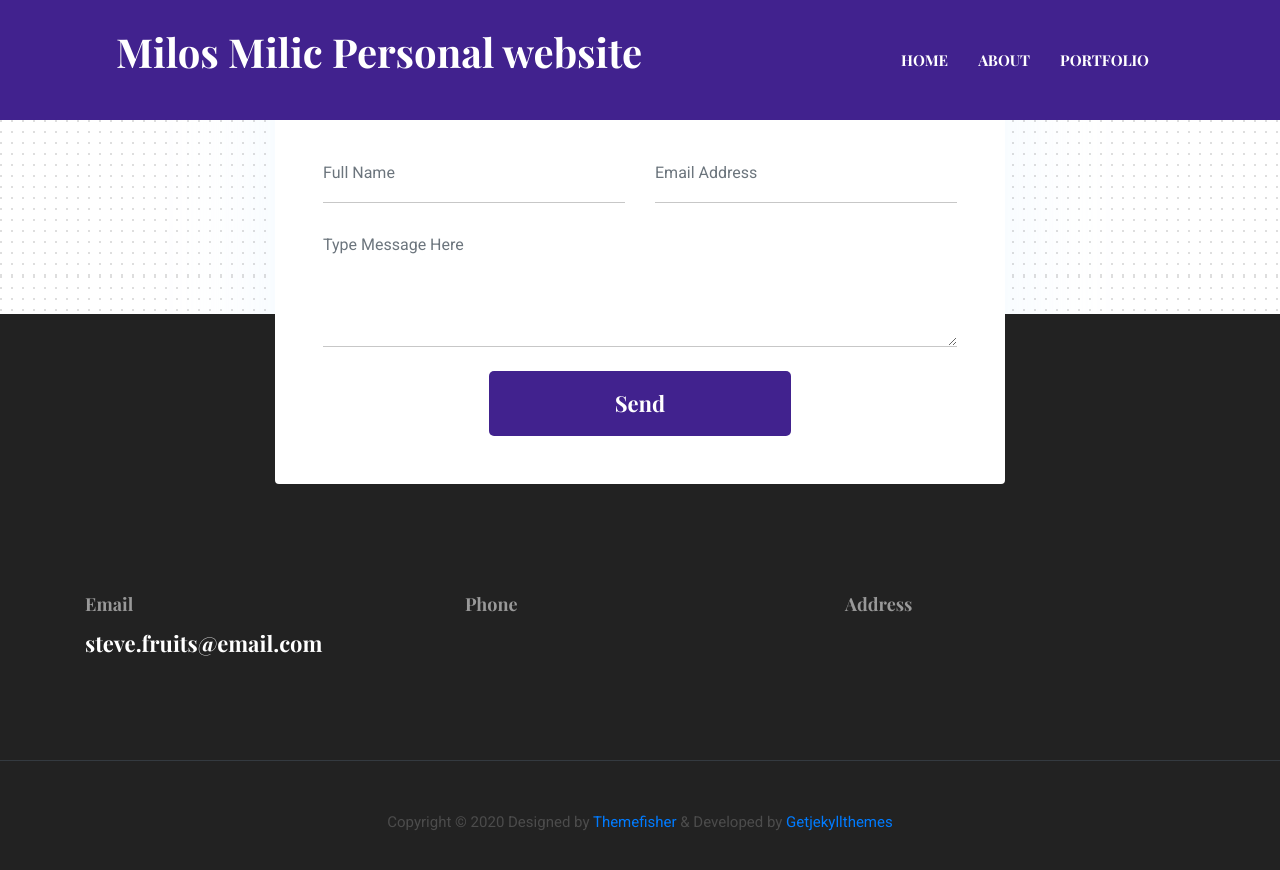
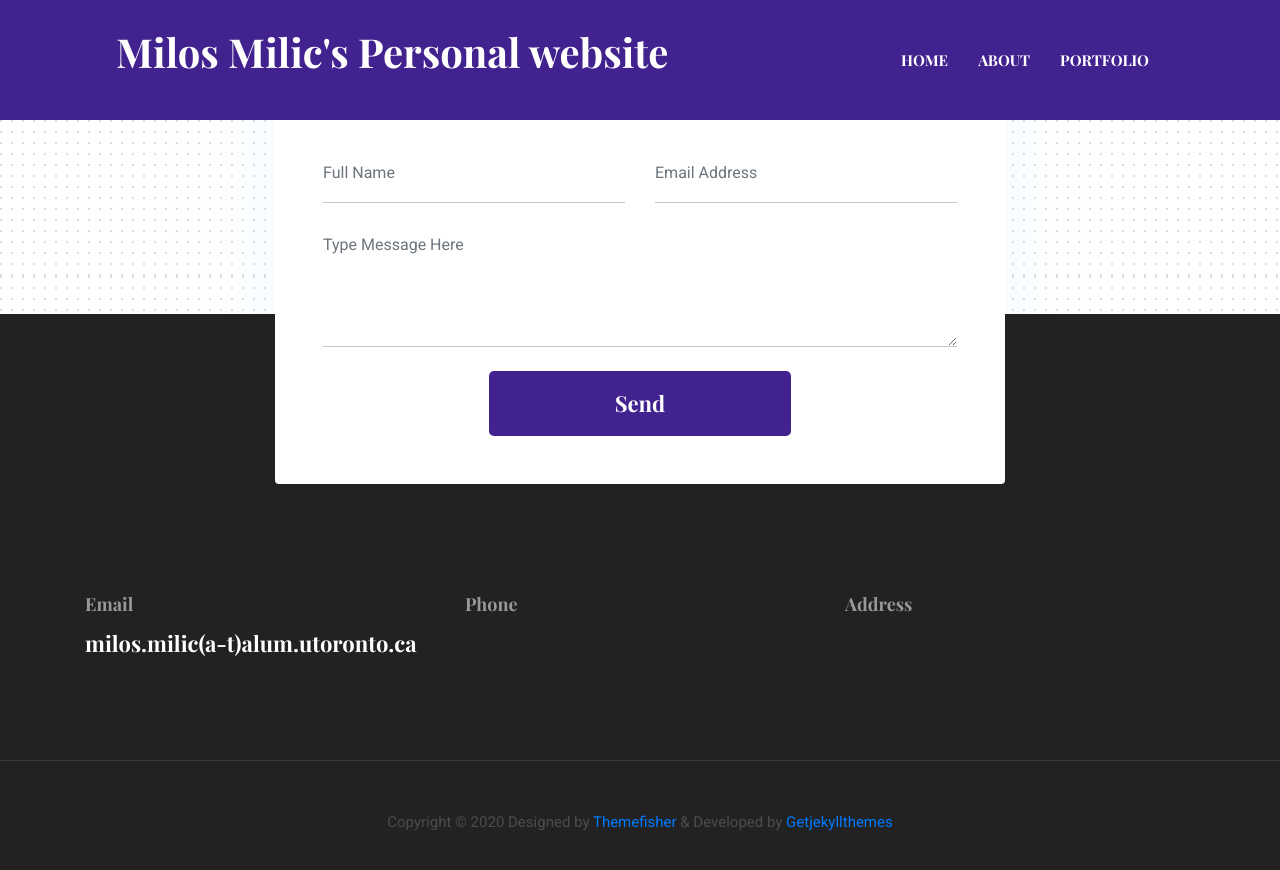
Before and after one commit to milicmil/milicmil.github.io, a Jekyll site: the page built from _pages/contacto.html, in a window 1280 px wide and 900 px high, scrolled down 747 px. Shown: the top 870 px of the window. Built offline with Jekyll 4.4.1, drawn with Linux system fonts in a browser that asks for light colours.

```diff
--- a/_data/settings.yml
+++ b/_data/settings.yml
@@ -1,11 +1,11 @@
 #-------------------------------
 # General Site Settings
 
-title: Milos Milic Personal website
+title: Milos Milic's Personal website
 logo:
 author: themefisher
 description: this is meta description
-email: steve.fruits@email.com
+email: milos.milic(a-t)alum.utoronto.ca
 #phone: +880 2544 658 256
 #address: 125/A, CA Commercial Area, California, USA
 copyright: Copyright &copy; 2020 Designed by [Themefisher](https://themefisher.com) & Developed by [Getjekyllthemes](https://getjekyllthemes.com)
```
Also changed, not shown: _pages/blogo.html (renamed from _pages/blog.html), _pages/contacto.html (renamed from _pages/contact.html).
